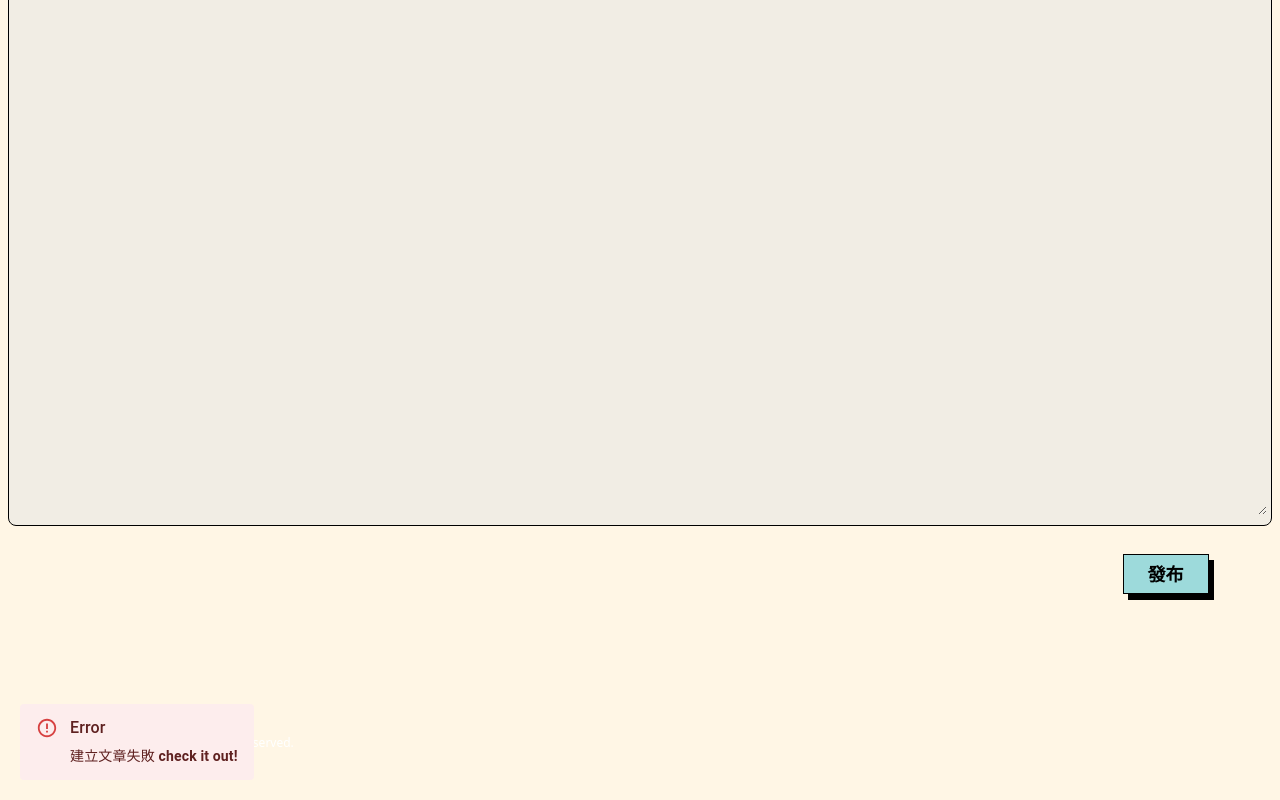
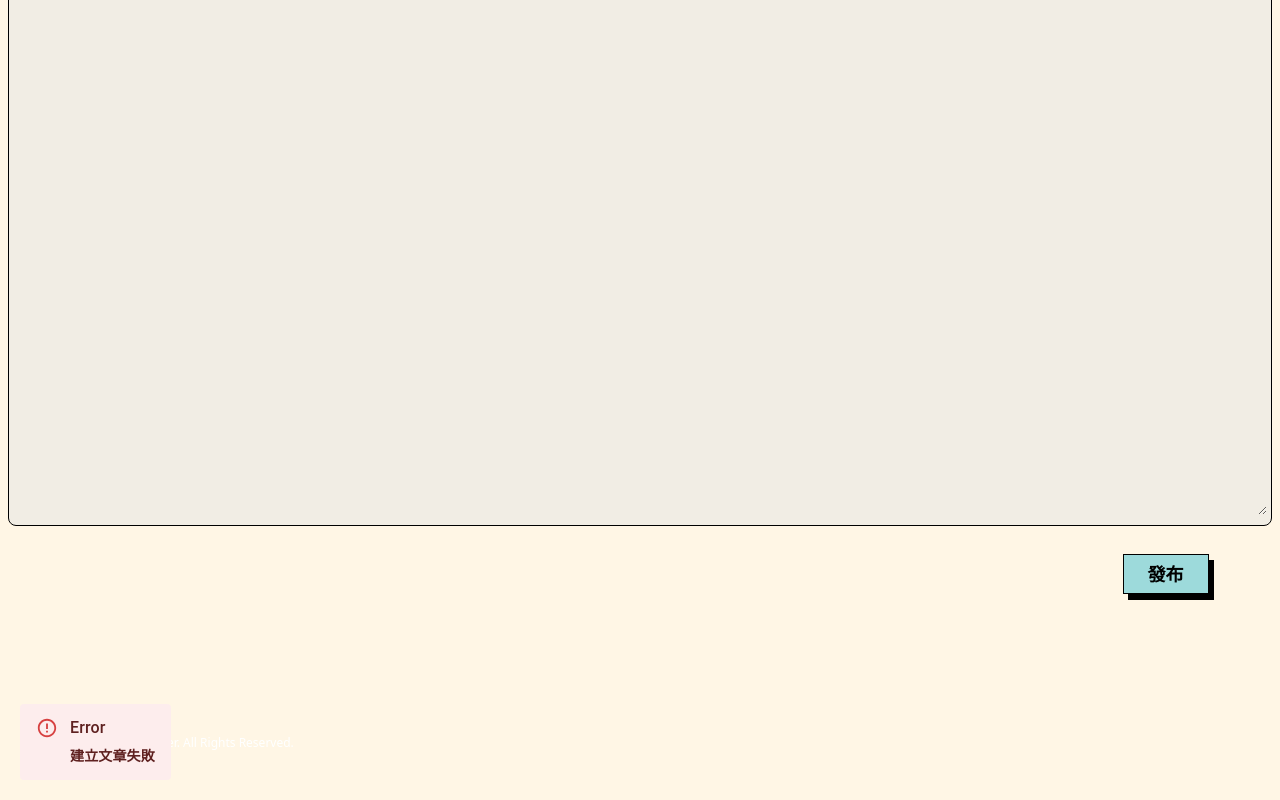
Before and after one commit to Flower-Blog/Frontend, a Next.js app: page /createArticle in a window 1280 px wide. Both pictures are taken after a click on the button "發布". Shown: the part 510-1310 px from the top of the page. Built offline with nearby package versions, Linux system fonts and the light colour scheme; no server answers.

Commit message:
fix: alert style

```diff
--- a/components/alert/Error.tsx
+++ b/components/alert/Error.tsx
@@ -16,7 +16,7 @@ const Error = (props: any) => {
     >
       <Alert severity="error">
         <AlertTitle>Error</AlertTitle>
-        {props.message} <strong>check it out!</strong>
+        <strong> {props.message} </strong>
       </Alert>
     </Stack>
   );
--- a/components/alert/Success.tsx
+++ b/components/alert/Success.tsx
@@ -16,7 +16,7 @@ const Success = (props: any) => {
     >
       <Alert severity="success">
         <AlertTitle>Success</AlertTitle>
-        {props.message} <strong>check it out!</strong>
+        <strong> {props.message} </strong>
       </Alert>
     </Stack>
   );
```
